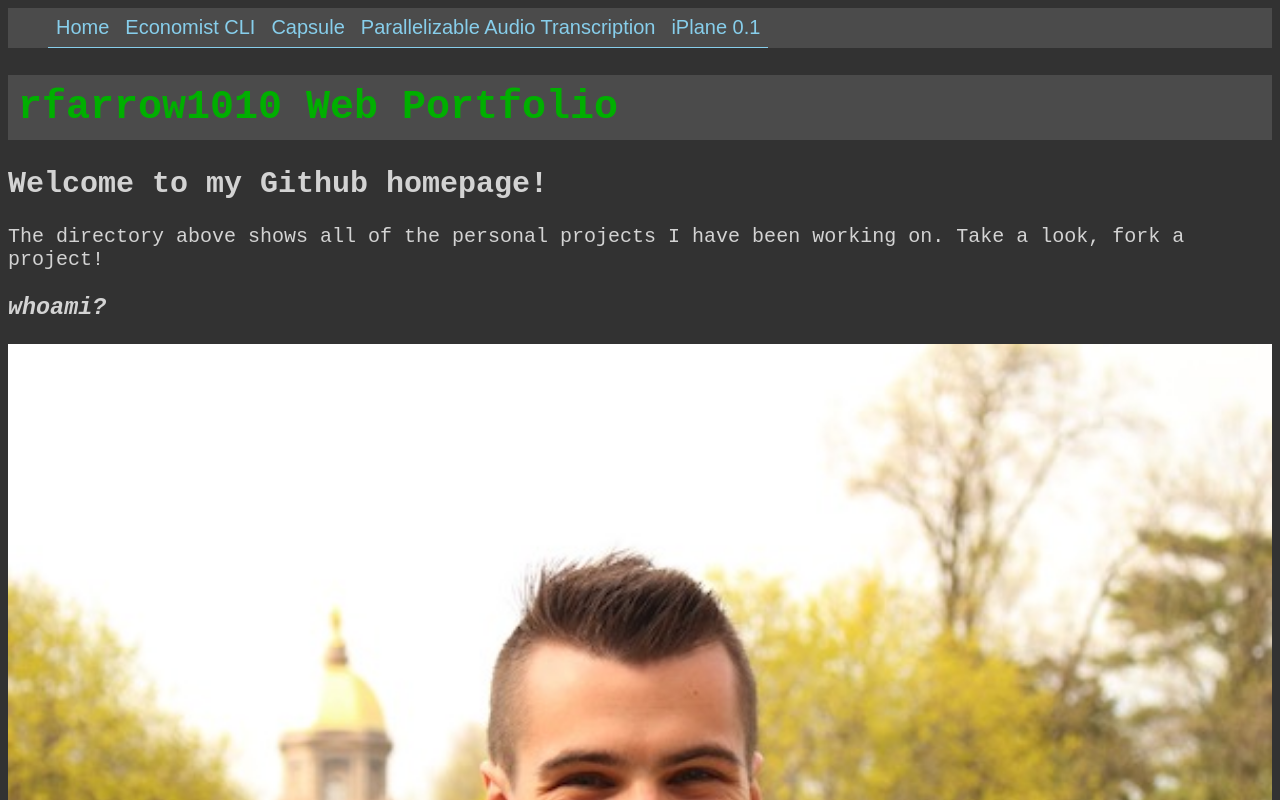
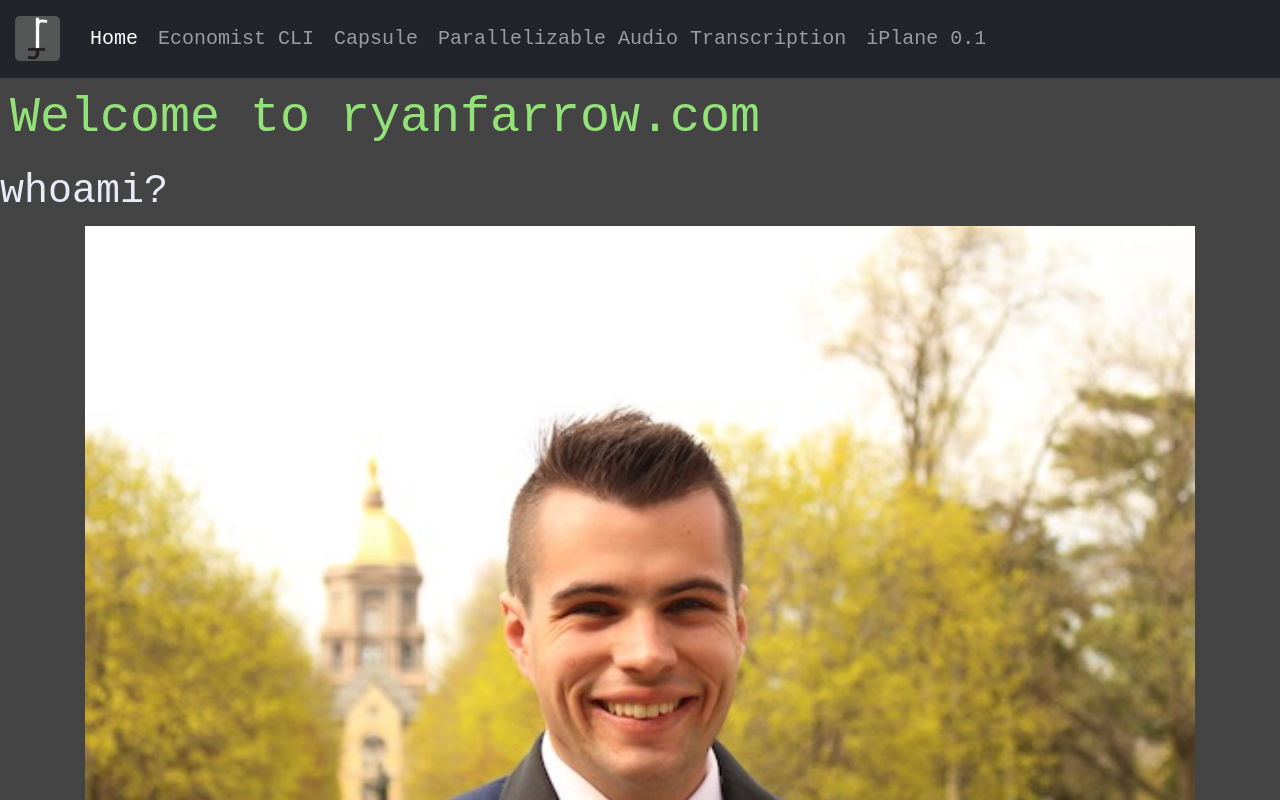
Before and after one commit to rfarrow1010/rfarrow1010.github.io, a plain HTML site: page index.html in a window 1280 px wide. Shown: the top 800 px of the page. Drawn offline with nearby package versions, Linux system fonts and the light colour scheme.

Commit message:
restarting, navbar changes

```diff
--- /dev/null
+++ b/assets/css/style.css
@@ -0,0 +1,43 @@
+/* Variables */
+:root {
+  --font-family: "Inconsolata", monospace;
+  --normal-font-size: 400;
+  --bold-font-size: 700;
+  --black-font-size: 900;
+  --bg-color: #444444;
+  --primary-color: #e9ebf8;
+  --secondary-color: #93e278;
+  --link-color: #00b2ca;
+  --bottom-margin: 0.5rem;
+  --bottom-margin-2: 1rem;
+  --line-height: 1.7rem;
+}
+
+/* Import Google Fonts */
+@import url('https://fonts.googleapis.com/css2?family=Akaya+Telivigala&family=Ubuntu&family=Inconsolata&display=swap');
+
+html {
+  color: var(--primary-color);
+  background-color: var(--bg-color);
+  font-family: var(--font-family);
+  font-size: 20px;
+  scroll-behavior: smooth;
+}
+
+body {
+  color: var(--primary-color);
+  background-color: var(--bg-color);
+  font-family: var(--font-family);
+  scroll-behavior: smooth;
+}
+
+/* * {
+  margin: 0;
+  padding: 0;
+  box-sizing: border-box;
+} */
+
+h1 {
+  color: var(--secondary-color);
+  padding: 10px;
+}
--- a/index.html
+++ b/index.html
@@ -2,43 +2,65 @@
 <html lang="en-US">
   <head>
     <meta charset="utf-8">
-    <meta name="viewport" content="width=device-width, initial-scale=1.0">
+    <meta name="viewport" content="width=device-width, initial-scale=1">
     <meta name="author" content="Ryan Farrow">
     <meta name="description" content="The index page for my Github website">
     <meta http-equiv="X-UA-Compatible" conent="ie-edge" />
-    <link rel="stylesheet" href="style.css">
-    <title>Home - rfarrow1010</title>
+
+    <link href="https://cdn.jsdelivr.net/npm/bootstrap@5.1.3/dist/css/bootstrap.min.css" rel="stylesheet" integrity="sha384-1BmE4kWBq78iYhFldvKuhfTAU6auU8tT94WrHftjDbrCEXSU1oBoqyl2QvZ6jIW3" crossorigin="anonymous">
+    <link href="assets/css/style.css" rel="stylesheet">
+    <title>Ryan Farrow</title>
   </head>
   <body>
-      <ul class="navbar">
-        <li><a href="#" title="Homepage">Home</a></li>
-        <li><a href="projects/econ.html" title="Economist Command Line Audio project page">Economist CLI</a></li>
-        <li><a href="projects/capsule.html" title="Capsule">Capsule</a></li>
-        <li><a href="projects/transcription.html" title="Parallelizable Audio Transcription">Parallelizable Audio Transcription</a></li>
-        <li><a href="projects/iplane.html" title="iPlane 0.1">iPlane 0.1</a></li>
-      </ul>
+    <nav class="navbar navbar-expand-lg navbar-dark bg-dark">
+      <div class="container-fluid">
+          <a class="navbar-brand" href="#">
+            <img src="assets/logo_gray_rounded.png" alt="" width="45" height="45">
+          </a>
+        <button class="navbar-toggler" type="button" data-bs-toggle="collapse" data-bs-target="#navbarSupportedContent" aria-controls="navbarSupportedContent" aria-expanded="false" aria-label="Toggle navigation">
+          <span class="navbar-toggler-icon"></span>
+        </button>
+        <div class="collapse navbar-collapse" id="navbarSupportedContent">
+          <ul class="navbar-nav me-auto mb-2 mb-lg-0">
+            <li class="nav-item">
+              <a class="nav-link active" aria-current="page" href="#" title="Homepage">Home</a>
+            </li>
+            <li class="nav-item">
+              <a class="nav-link" href="projects/econ.html" title="Economist Command Line Audio project page">Economist CLI</a>
+            </li>
+            <li class="nav-item">
+              <a class="nav-link" href="projects/capsule.html" title="Capsule">Capsule</a>
+            </li>
+            <li class="nav-item">
+              <a class="nav-link" href="projects/transcription.html" title="Parallelizable Audio Transcription">Parallelizable Audio Transcription</a>
+            </li>
+            <li class="nav-item">
+              <a class="nav-link" href="projects/iplane.html" title="iPlane 0.1">iPlane 0.1</a>
+            </li>
+          </ul>
+        </div>
+      </div>
+    </nav>
     <header>
-      <h1>rfarrow1010 Web Portfolio</h1>
+      <h1>Welcome to ryanfarrow.com</h1>
     </header>
-    <h2>Welcome to my Github homepage!</h2>
-    <p>The directory above shows all of the personal projects I have been working on.
-      Take a look, fork a project!
-    </p>
-    <h3>whoami?</h3>
-    <img class="centered" src="headshot_2019_tiny.jpg" alt="A picture of my face" style="width:100%;">
+
+    <h2>whoami?</h2>
+    <div class="container">
+      <img class="img-fluid" src="headshot_2019_tiny.jpg" alt="A picture of my face" style="width:100%;">
+    </div>
     <p>My name is Ryan Farrow, and I'm a senior computer science student at the University of Notre Dame. I love working
       with all kinds of technologies, so my experience ranges from robotics to cloud development to Web and mobile
       development. Much of this experience unfortunately cannot be open-sourced for one reason or another, so you may not
       find it on my GitHub. But you can still take a look at this page and see what I can share with you!
     </p>
-    <h3>Opportunities</h3>
-    <p>I'm in the market for employment! If you feel we would be a match, please get in touch at
-      <a href="mailto:rfarrow@nd.edu">rfarrow@nd.edu</a>.
-    </p>
+
     <h3>Important Links</h3>
     <ul>
       <li><a href="https://rfarrow1010.github.io/Farrow_Ryan_Portfolio.pdf">My Portfolio</a></li>
       <li><a href="https://github.com/rfarrow1010">My Github</a></li>
     </ul>
+
+    <script src="https://cdn.jsdelivr.net/npm/bootstrap@5.1.3/dist/js/bootstrap.bundle.min.js" integrity="sha384-ka7Sk0Gln4gmtz2MlQnikT1wXgYsOg+OMhuP+IlRH9sENBO0LRn5q+8nbTov4+1p" crossorigin="anonymous"></script>
   </body>
 </html>
--- a/style.css
+++ /dev/null
@@ -1,163 +0,0 @@
-
-/* Responsive webpage code */
-* {
-  box-sizing: border-box;
-}
-
-/* Import Google Fonts */
-@import url('https://fonts.googleapis.com/css2?family=Akaya+Telivigala&family=Ubuntu&family=Inconsolata&display=swap');
-
-/* 12-column format */
-[class*="col-"] {
-  float: left;
-  padding: 15px;
-}
-.col-1 {width: 8.33%;}
-.col-2 {width: 16.66%;}
-.col-3 {width: 25%;}
-.col-4 {width: 33.33%;}
-.col-5 {width: 41.66%;}
-.col-6 {width: 50%;}
-.col-7 {width: 58.33%;}
-.col-8 {width: 66.66%;}
-.col-9 {width: 75%;}
-.col-10 {width: 83.33%;}
-.col-11 {width: 91.66%;}
-.col-12 {width: 100%;}
-
-.row::after {
-  content: "";
-  clear: both;
-  display: table;
-}
-
-html {
-  color: rgb(211, 211, 211);
-  background-color: rgb(50, 50, 50);
-  font-family: 'Inconsolata', monospace;
-  font-size: 20px;
-}
-
-h1 {
-  color: rgb(0, 175, 0);
-  background-color: rgb(75, 75, 75);
-  font-family: 'Inconsolata', monospace;
-  padding: 10px;
-}
-
-h3 {
-  font-style: italic;
-}
-
-a {
-  outline: none;
-  text-decoration: none;
-  padding: 2px 1px 0;
-}
-
-a:link {
-  color: lightgreen;
-  border-bottom: 1px solid;
-}
-
-a:visited {
-  color: lightskyblue;
-}
-
-a:focus {
-  border-bottom: 1px solid;
-}
-
-a:hover {
-  border-bottom: ipx solid;
-}
-
-a:active {
-  background: lightgreen;
-  color: rgb(225, 225, 225);
-}
-
-.centered {
-  display: block;
-  margin-left: auto;
-  margin-right: auto;
-}
-
-/* dynamic resizing */
-.left, .right {
-  float: left;
-  width: 20%;
-}
-
-.main {
-  float: left;
-  width: 60%;
-}
-
-
-
-/*
-  media query: add a breakpoint at 800px browser size
-  causes width to become 100% and esseintially made side buffers disappear
-*/
-@media screen and (max-width: 800px) {
-  .left, .main, .right {
-    width: 100%;
-  }
-}
-
-/* Flexbox Code */
-
-.navbar {
-  /* basic instructions for flexbox here, not using shorthand */
-  display: flex;
-  flex-direction: row;
-  flex-wrap: wrap;
-  justify-content: flex-start;
-  /* the rest is style stuff for the boxes */
-  list-style: none;
-  margin: 0;
-  background-color: rgb(75, 75, 75);
-}
-
-.navbar a {
-  /* instructions for the links that will go within the boxes */
-  text-decoration: none;
-  display: block;
-  padding: 8px;
-  color: skyblue;
-  /* this is the first of two Google Fonts */
-  font-family: 'Ubuntu', sans-serif;
-}
-
-.navbar a:hover {
-  /* when a link is hovered, change its presentation */
-  background-color: forestgreen;
-}
-
-@media all and (max-width: 800px) {
-  .navbar {
-      /* now using shorthand for flex-direction and flex-wrap */
-      flex-flow: column wrap;
-  }
-
-  .navbar a {
-      text-align: center;
-      padding: auto;
-      /* because we are now in a column, we'll put borders below each element */
-      border-bottom: 1px solid rgb(0, 0, 0);
-  }
-
-  h1 {
-      /* center the header as well when it gets this narrow */
-      text-align: center;
-      padding: auto;
-  }
-
-  .navbar li:last-of-type a {
-      /* no bottom border on the last element */
-      border-bottom: none
-  }
-
-
-}
```
Also changed, not shown: assets/capsule_home_screenshot.png (renamed from projects/assets/capsule_home_screenshot.png), assets/capsule_login_screenshot.png (renamed from projects/assets/capsule_login_screenshot.png), assets/capsule_logo.png (renamed from projects/assets/capsule_logo.png), assets/logo_gray_rounded.png (added), assets/logo_transparent.svg (added), assets/placeholder.png (renamed from projects/assets/placeholder.png).
